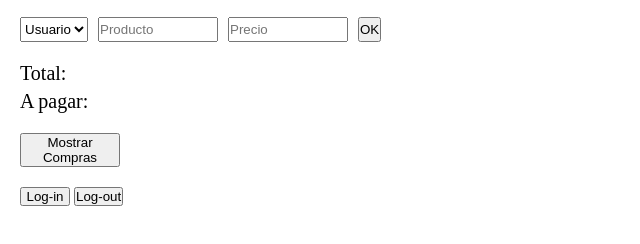
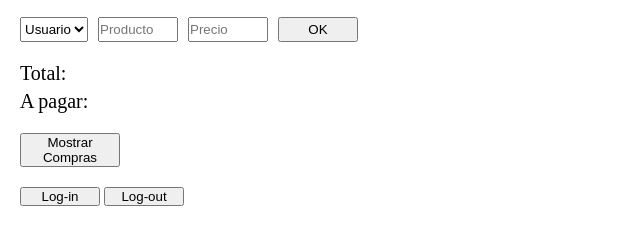
Before and after one commit to canuhend/gastos, a plain HTML site: page index.html in a window 1280 px wide. Shown: the part 50-294 px from the top of the page, without its empty margins (0-640 px from the left). Drawn offline with Linux system fonts and the light colour scheme; no server answers.

Commit message:
re style

```diff
--- a/style.css
+++ b/style.css
@@ -18,7 +18,7 @@ form {
 }
 
 form input {
-    width: 120px;
+    width: 80px;
     height: 25px;
 }
 
@@ -27,6 +27,10 @@ form input {
     flex-direction: column;
     gap: 5px;
     font-size: 20px;
+}
+
+button {
+    width: 80px;
 }
 
 #show-button {
@@ -56,10 +60,6 @@ tr {
     background-color: red;
 }
 
-#log-button {
-    width: 50px;
-}
-
 #auth-form {
     display: none;
 }
```
